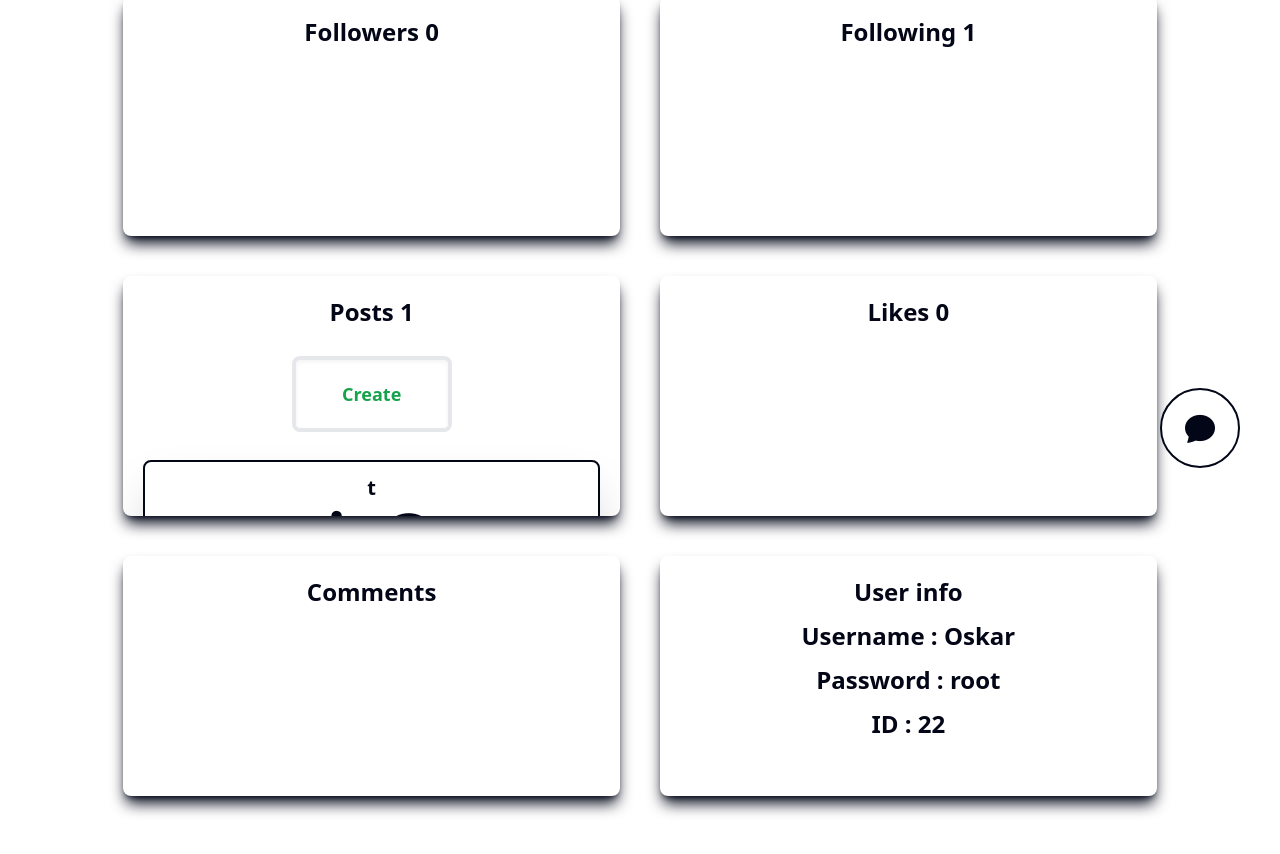
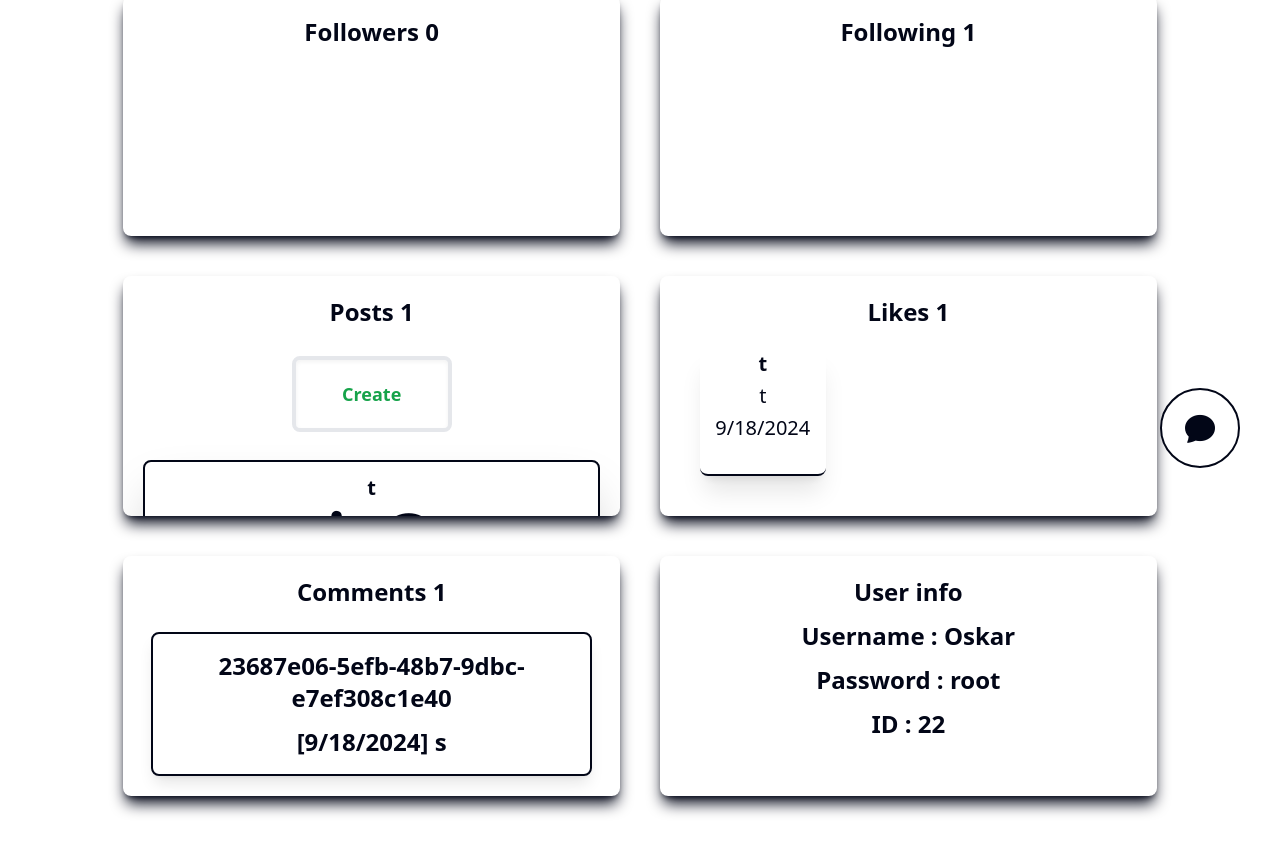
Before and after one commit to OskarProgrammer/Social-Media, a React (Vite) app: page /account in a window 1280 px wide. Shown: the part 292-1146 px from the top of the page. Built offline with nearby package versions, Linux system fonts and the light colour scheme; data requests are answered from the project's data file.

Commit message:
Creating likes list with NavLinks

```diff
--- a/data/db.json
+++ b/data/db.json
@@ -33,7 +33,9 @@
       "title": "t",
       "desc": "t",
       "img": "t",
-      "likes": [],
+      "likes": [
+        "22"
+      ],
       "ownerID": "22",
       "createdAt": "2024-09-18T20:27:17.440Z"
     }
--- /dev/null
+++ b/src/components/CommentShortcutTab.jsx
@@ -0,0 +1,10 @@
+import { NavLink } from "react-router-dom"
+
+export const CommentShortcutTab = ( {comment} ) => {
+    return (
+        <NavLink to={`/post/${comment.postID}`} key={comment.id} className="commentSectionTab">
+            <p>{comment.postID}</p>
+            <p> [{new Date(comment.createdAt).toLocaleDateString()}] {comment.comment}</p>
+        </NavLink>
+    )
+}
--- a/src/components/CommentsTab.jsx
+++ b/src/components/CommentsTab.jsx
@@ -1,21 +1,41 @@
+
+// importing functions and components from react library
 import { useContext } from "react"
+
+// importing contexts
 import { CurrentUserContext } from "../pages/AccountMainPage"
+
+// importing api functions
 import { useQuery } from "react-query"
 import { getCommentsOfUser } from "../api_functions/functions"
+
+// importing components
+import { CommentShortcutTab } from "./CommentShortcutTab"
+
 
 export const CommentsTab = () => {
 
     const currentUser = useContext(CurrentUserContext)
 
-    const { data : comments, refetch : refreshComments} = useQuery({
+    const { data : comments, refetch : refreshComments, isLoading} = useQuery({
         queryFn : () => getCommentsOfUser(currentUser.id),
         queryKey : ["comments"],
-        refetchInterval : 500
+        refetchInterval : 500,
+        retryDelay : 200
     })
+
 
     return (
         <div className="commentsTab">
             <p>Comments {comments?.length}</p>
+
+            { isLoading ? "Loading..." : ""}
+
+            {comments?.map( comment => (
+                <CommentShortcutTab key={comment.id} comment={comment}/>
+            )) }
+
+
         </div>
     )
 }
--- /dev/null
+++ b/src/components/LikeTab.jsx
@@ -0,0 +1,12 @@
+import { NavLink } from "react-router-dom"
+
+export const LikeTab = ({like}) => {
+
+    return (
+        <NavLink to={`/post/${like.id}`} key={like.id} className="likeTab">
+            <p className="font-bold">{like.title}</p>
+            <p>{like.desc}</p>
+            <p>{new Date(like.createdAt).toLocaleDateString()}</p>
+        </NavLink>
+    )
+}
--- a/src/components/LikesTab.jsx
+++ b/src/components/LikesTab.jsx
@@ -2,6 +2,7 @@ import { useContext } from "react"
 import { CurrentUserContext } from "../pages/AccountMainPage"
 import { useQuery } from "react-query"
 import { getLikesOfUser } from "../api_functions/functions"
+import { LikeTab } from "./LikeTab"
 
 export const LikesTab = () => {
 
@@ -16,6 +17,13 @@ export const LikesTab = () => {
     return (
         <div className="likesTab">
             <p>Likes {likes?.length}</p>
+
+            <div className="likesList">
+                {likes?.map( like => (
+                    <LikeTab key={like.id} like={like} />
+                ))}
+            </div>
+
         </div>
     )
 }
--- a/src/index.css
+++ b/src/index.css
@@ -50,9 +50,22 @@
     overflow: auto;
   }
 
+  .likesList {
+    @apply grid lg:sm:grid-cols-3 grid-cols-2 gap-5 p-5;
+  }
+
+  .likeTab {
+    @apply shadow-xl border-b-2 border-slate-950 h-32 rounded-lg efectOfTransition text-[20px] font-thin break-all;
+    @apply hover:shadow-slate-950 hover:cursor-pointer;
+  }
+
   .commentsTab {
-    @apply tab;
+    @apply tab flex flex-col gap-4;
     overflow: auto;
+  }
+
+  .commentSectionTab {
+    @apply flex flex-col gap-3 p-4 m-2 shadow-lg text-slate-950 border-2 border-slate-950 rounded-lg;
   }
 
   .userInfoTab {
```
